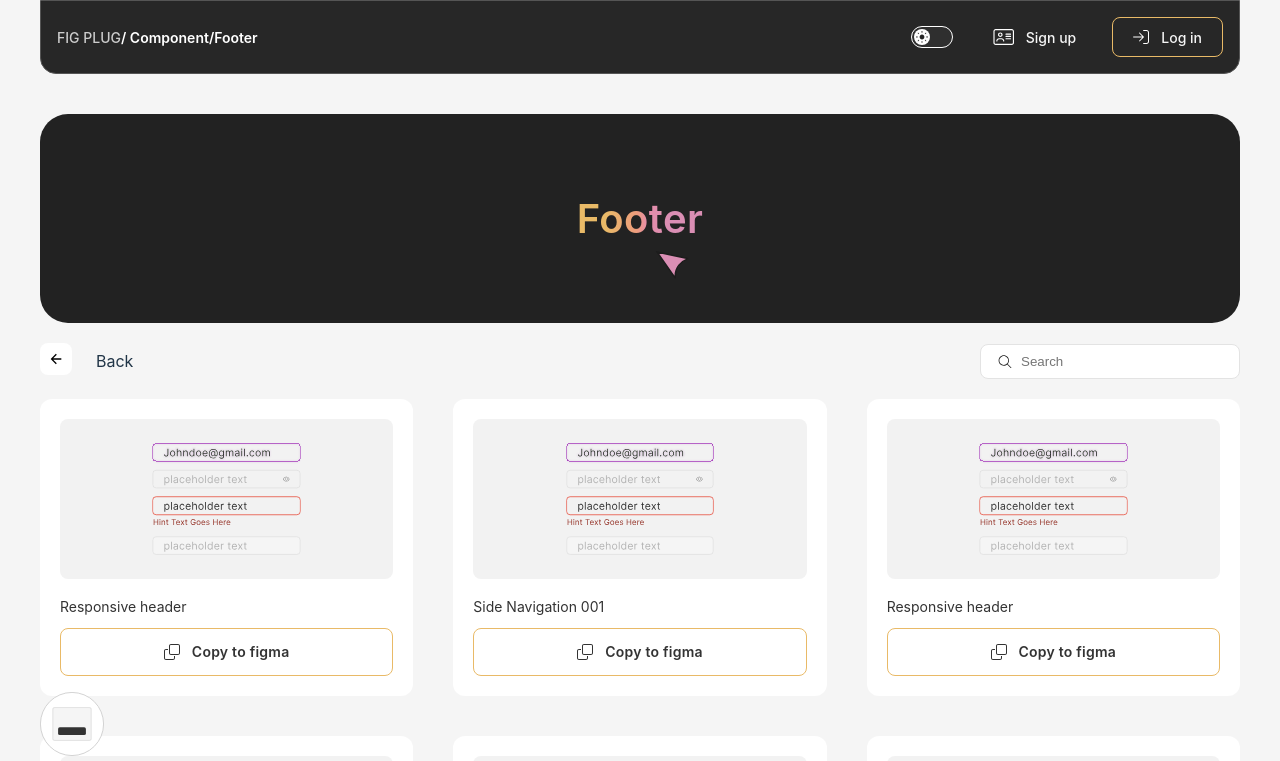
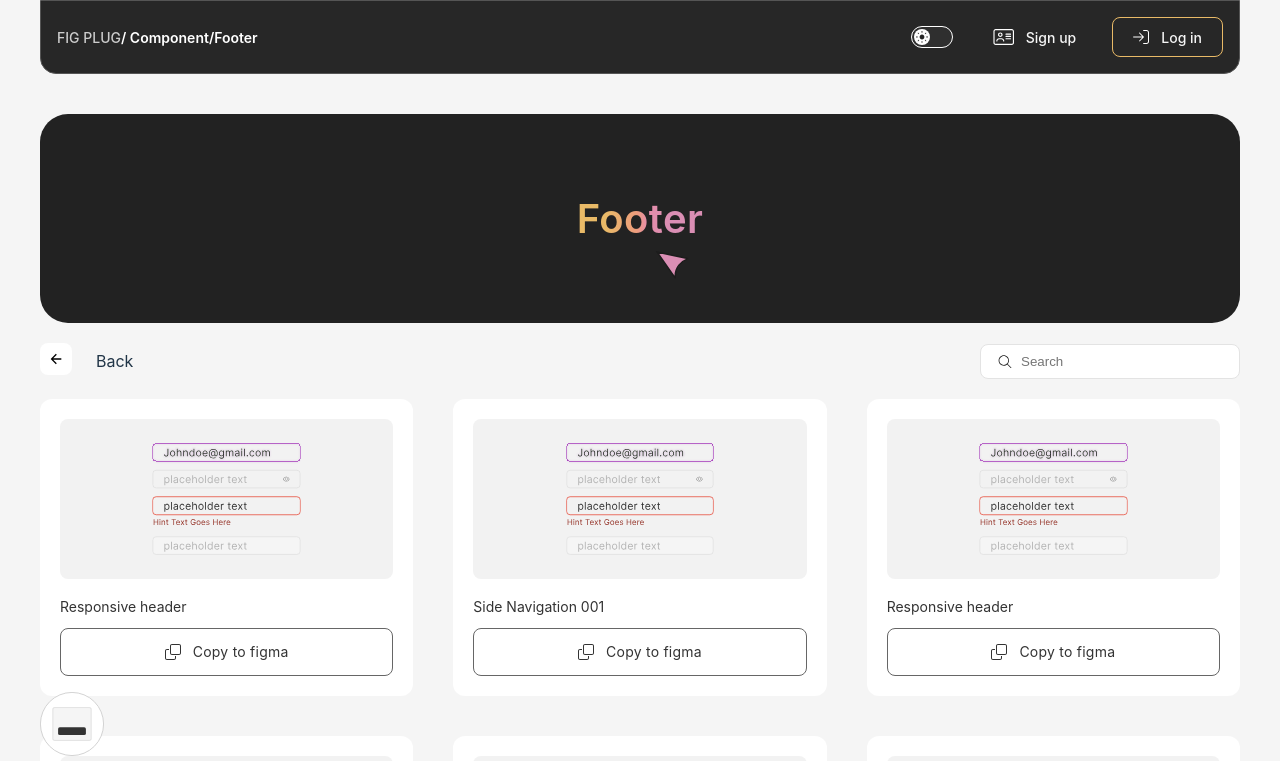
Before and after one commit to victorgbaye/Fig-jam, a React (Vite) app: page /component/Footer in a window 1280 px wide. Shown: the top 761 px of the page. Built offline with nearby package versions, Linux system fonts and the light colour scheme.

Commit message:
card button and hover gradient

```diff
--- a/src/components/compound/FigCard/Figcard.module.scss
+++ b/src/components/compound/FigCard/Figcard.module.scss
@@ -71,11 +71,11 @@
         width: 100%;
         padding: 12px 16px;
         border-radius: 8px;
-        border: 1px solid #E9BA67;
+        border: 1px solid #666;
         background: #FFF;
     }
     span:hover{
-        background: linear-gradient(91deg, #DCAC58 22.54%, #E38C6B 47.83%, #DB7C9A 55.52%, #D27DA7 74.48%);
+        // background: linear-gradient(91deg, #DCAC58 22.54%, #E38C6B 47.83%, #DB7C9A 55.52%, #D27DA7 74.48%);
     }
     .componentName{
         color: #333;
@@ -106,9 +106,10 @@
         // color: #222;
     font-size: 14px;
     font-style: normal;
-    font-weight: 600;
+    font-weight: 400;
     line-height: 160%; /* 22.4px */
     letter-spacing: 0.238px;
+    // border: 1px solid red;
     }
 
 }
@@ -122,6 +123,14 @@
     .componentThumbnail{
         .cardLens{
             background: #2C2C2C;
+        }
+    }
+    .componentThumbnail:hover{
+        background: linear-gradient(to bottom, rgba(21, 21, 21, 0.5), rgba(63, 62, 62, 0.8)); /* Adjust gradient colors and direction */
+        opacity: 1;
+        cursor: pointer;
+        .cardLens{
+            display: block;
         }
     }
     .previewOverlay{
--- a/src/pages/Subscription/Subscription.jsx
+++ b/src/pages/Subscription/Subscription.jsx
@@ -62,7 +62,6 @@ const Subscription = () => {
 
   return (
     <div>
-      {/* <button onClick={handleClick}>Subscribe</button> */}
       <Button
       label='go pro'
       onClick={handleClick}
```
